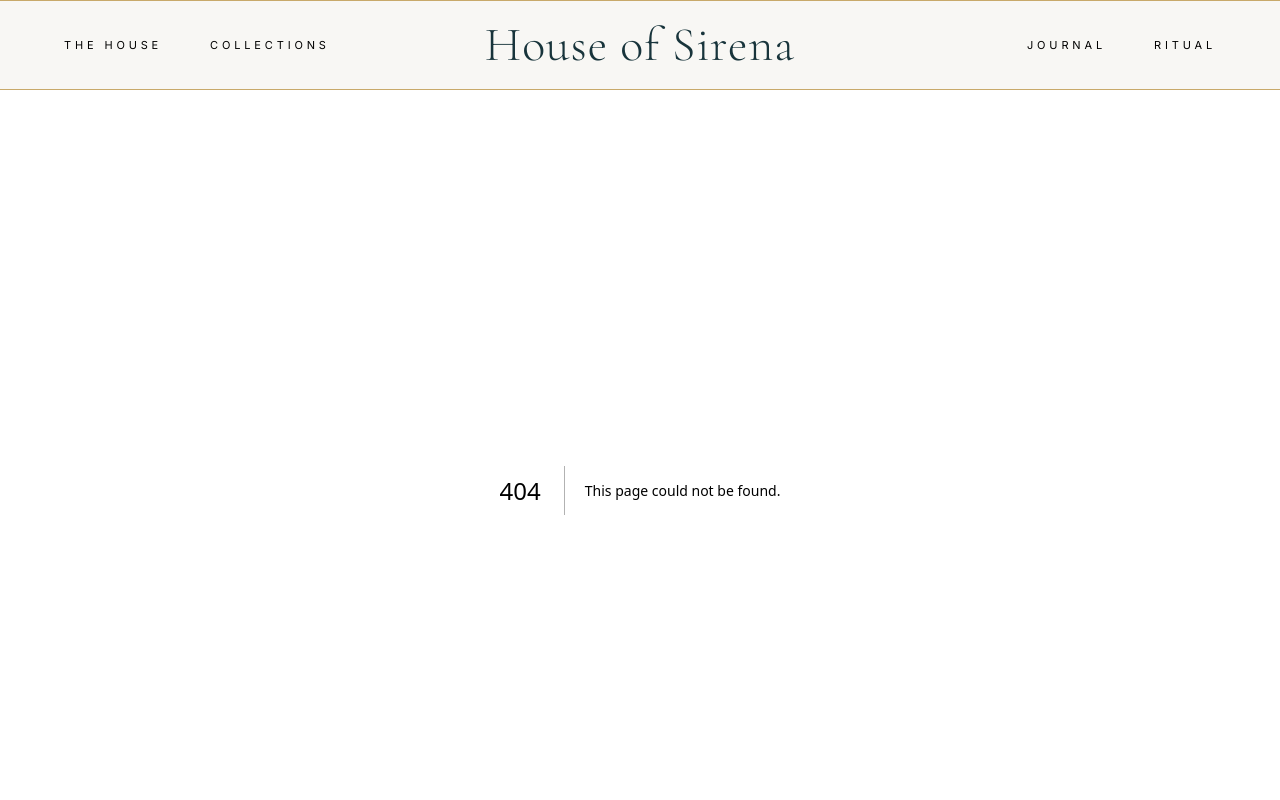
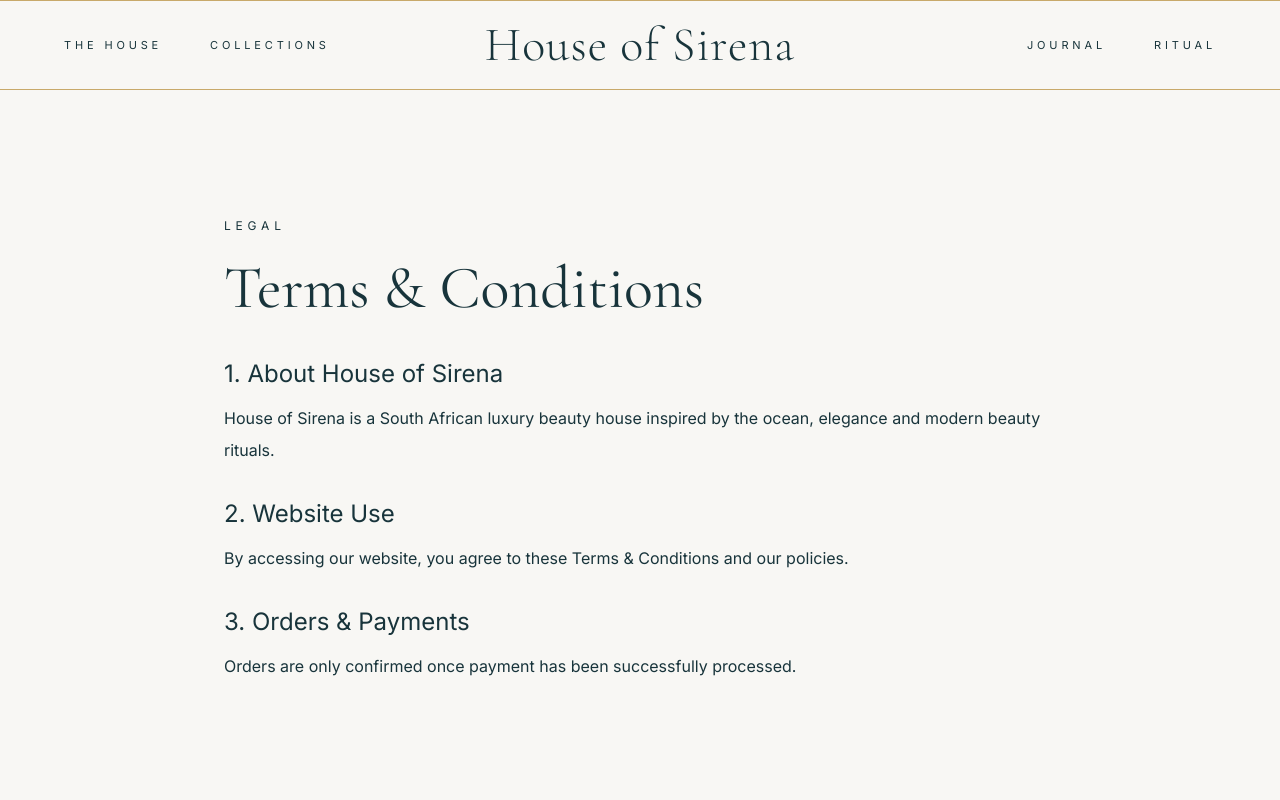
Before and after one commit to sinoafricanconnections-cmd/house-of-sirena, a Next.js app: page /faq in a window 1280 px wide. Before the commit this address had no page. Shown: the top 800 px of the page. Built offline with nearby package versions, Linux system fonts and the light colour scheme.

Commit message:
Created legal pages structure

```diff
--- /dev/null
+++ b/app/faq/page.tsx
@@ -0,0 +1,59 @@
+export default function TermsPage() {
+  return (
+    <main className="min-h-screen bg-[var(--pearl)]">
+
+      <section className="max-w-4xl mx-auto px-8 py-32">
+
+        <p className="uppercase tracking-[0.4em] text-xs mb-6">
+          Legal
+        </p>
+
+        <h1 className="font-heading text-6xl mb-10">
+          Terms & Conditions
+        </h1>
+
+        <div className="space-y-8 leading-8">
+
+          <section>
+            <h2 className="text-2xl mb-3">
+              1. About House of Sirena
+            </h2>
+
+            <p>
+              House of Sirena is a South African luxury beauty house
+              inspired by the ocean, elegance and modern beauty rituals.
+            </p>
+          </section>
+
+
+          <section>
+            <h2 className="text-2xl mb-3">
+              2. Website Use
+            </h2>
+
+            <p>
+              By accessing our website, you agree to these Terms &
+              Conditions and our policies.
+            </p>
+          </section>
+
+
+          <section>
+            <h2 className="text-2xl mb-3">
+              3. Orders & Payments
+            </h2>
+
+            <p>
+              Orders are only confirmed once payment has been successfully
+              processed.
+            </p>
+          </section>
+
+
+        </div>
+
+      </section>
+
+    </main>
+  );
+}
```
Also changed, not shown: app/cookies/page.tsx (added), app/privacy/page.tsx (added), app/returns/page.tsx (added), app/shipping/page.tsx (added), app/terms/page.tsx (added).
